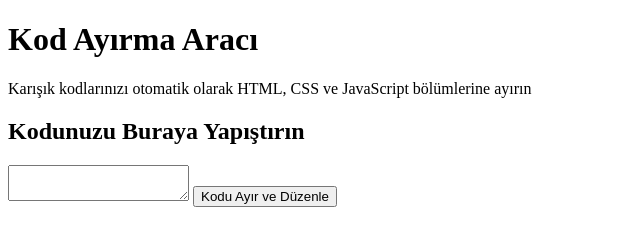
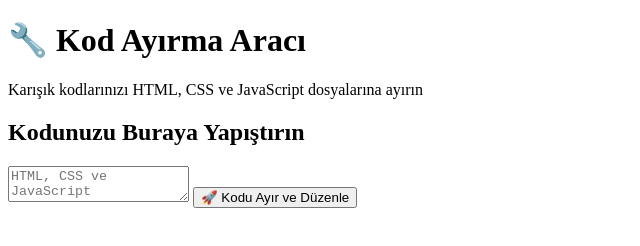
Before and after one commit to raawlinss/code-splitter, a plain HTML site: page index.html in a window 1280 px wide. Shown: the whole page, without its empty margins (0-640 px from the left). Drawn offline with Linux system fonts and the light colour scheme.

Commit message:
Update index.html

```diff
--- a/index.html
+++ b/index.html
@@ -4,13 +4,15 @@
     <meta charset="UTF-8">
     <meta name="viewport" content="width=device-width, initial-scale=1.0">
     <title>Kod Ayırma Aracı</title>
+
 </head>
 <body>
     <div class="container">
         <div class="header">
-                <h1>Kod Ayırma Aracı</h1>
-                  <p>Karışık kodlarınızı otomatik olarak HTML, CSS ve JavaScript bölümlerine ayırın</p>
+            <h1>🔧 Kod Ayırma Aracı</h1>
+            <p>Karışık kodlarınızı HTML, CSS ve JavaScript dosyalarına ayırın</p>
         </div>
+
         <div class="main-content">
             <div class="input-section">
                 <h2>Kodunuzu Buraya Yapıştırın</h2>
@@ -18,26 +20,29 @@
                     class="code-input"
                     id="codeInput"
                     placeholder="HTML, CSS ve JavaScript kodlarınızı buraya yapıştırın...
-                          Örnek:
+
+Örnek:<!DOCTYPE html>
 <html>
 <head>
+
 </head>
 <body>
+    <h1>Merhaba Dünya!</h1>
+
 </body>
 </html>"
-                          >
-                        </textarea>
+                ></textarea>
                 <button class="process-btn" onclick="processCode()">
-                          Kodu Ayır ve Düzenle
+                    🚀 Kodu Ayır ve Düzenle
                 </button>
             </div>
+
             <div class="results" id="results">
-                        <div class="stats" id="stats">
-                        </div>
-                        <div id="codeOutput">
+                <div class="stats" id="stats"></div>
+                <div id="codeOutput"></div>
             </div>
         </div>
     </div>
-                  </div>
+
 </body>
 </html>
```
Lines whose indentation alone changed are shown as unchanged.
